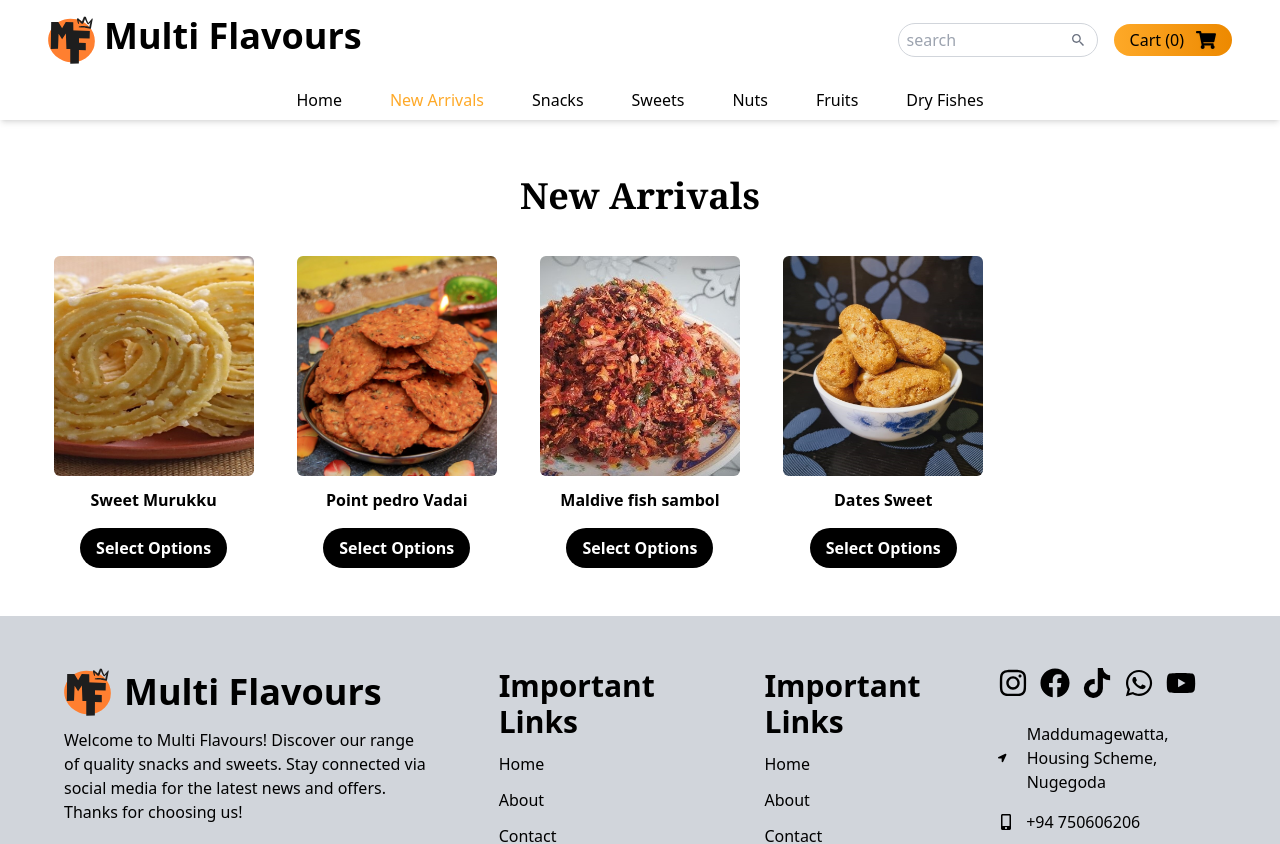
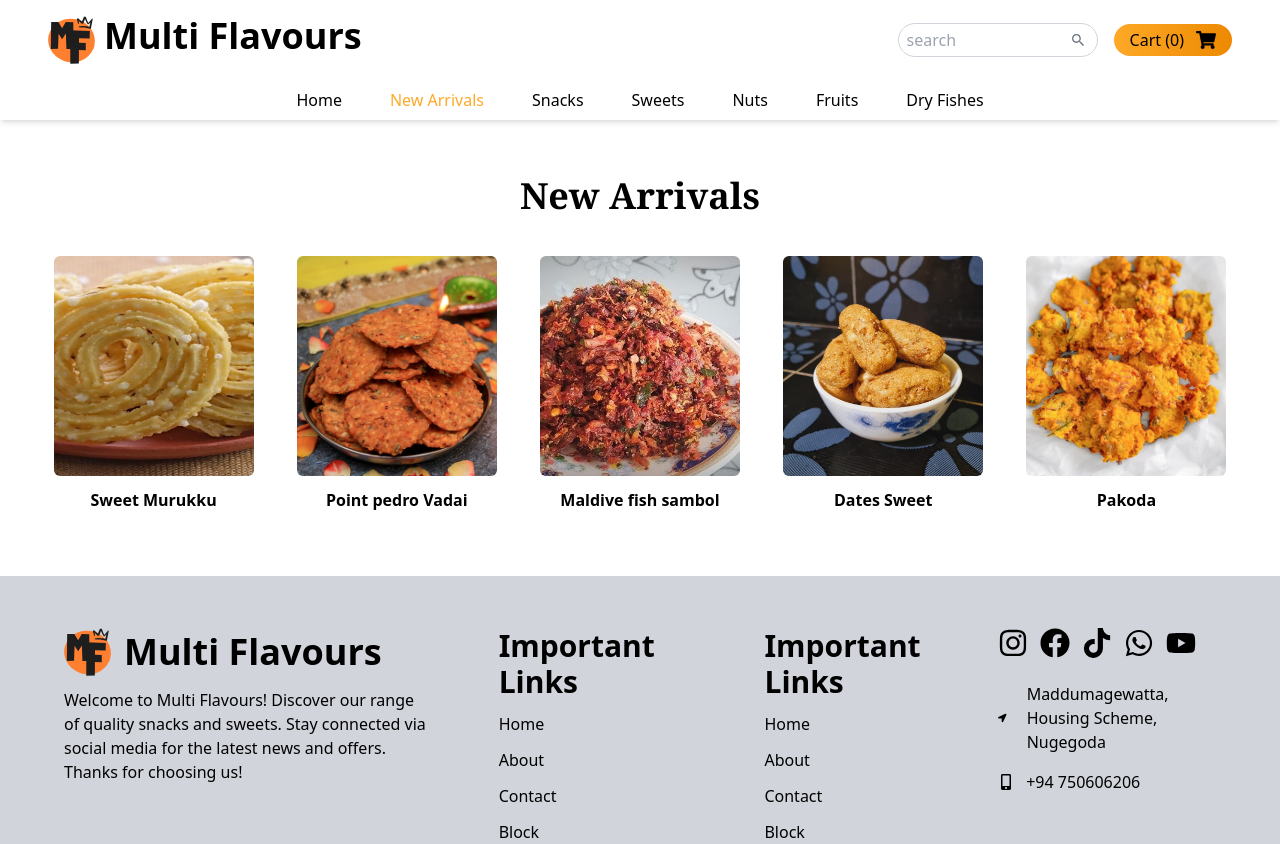
Before and after one commit to MenalinR/multiflavors, a React (Vite) app: page /NewArrivals in a window 1280 px wide. Shown: the top 844 px of the page. Built offline with nearby package versions, Linux system fonts and the light colour scheme.

Commit message:
added new arrival

```diff
--- a/src/Pages/NewArrivals.jsx
+++ b/src/Pages/NewArrivals.jsx
@@ -3,7 +3,7 @@ import snk5 from "../assets/Snacks/snk5.jpg"
 import snk8 from "../assets/Snacks/snk8.jpg"
 import dry1 from "../assets/Dryfishes/sambol.jpg"
 import swt1 from "../assets/Sweets/swt4.jpg"
-
+import snk7 from "../assets/Snacks/snk7.jpg"
 
 const NewarrivalData = [
   {
@@ -34,6 +34,11 @@ const NewarrivalData = [
 
 
     },
+    { id: 5,
+      img: snk7,
+       title: "Pakoda"
+     },
+
 
 
 ]
@@ -57,10 +62,7 @@ const NewArrivals = () => {
                     <div className='text-center'>
                         <h3 className='font-semibold'>{data.title}</h3>
                         <div className='pt-4'>
-                        <button className='bg-gradient-to-r from-black to-black hover:scale-105 duration-200 text-white py-2 px-4 rounded-full font-bold'>
-                        Select Options
 
-                </button>
                         </div>
 
                     </div>
```
